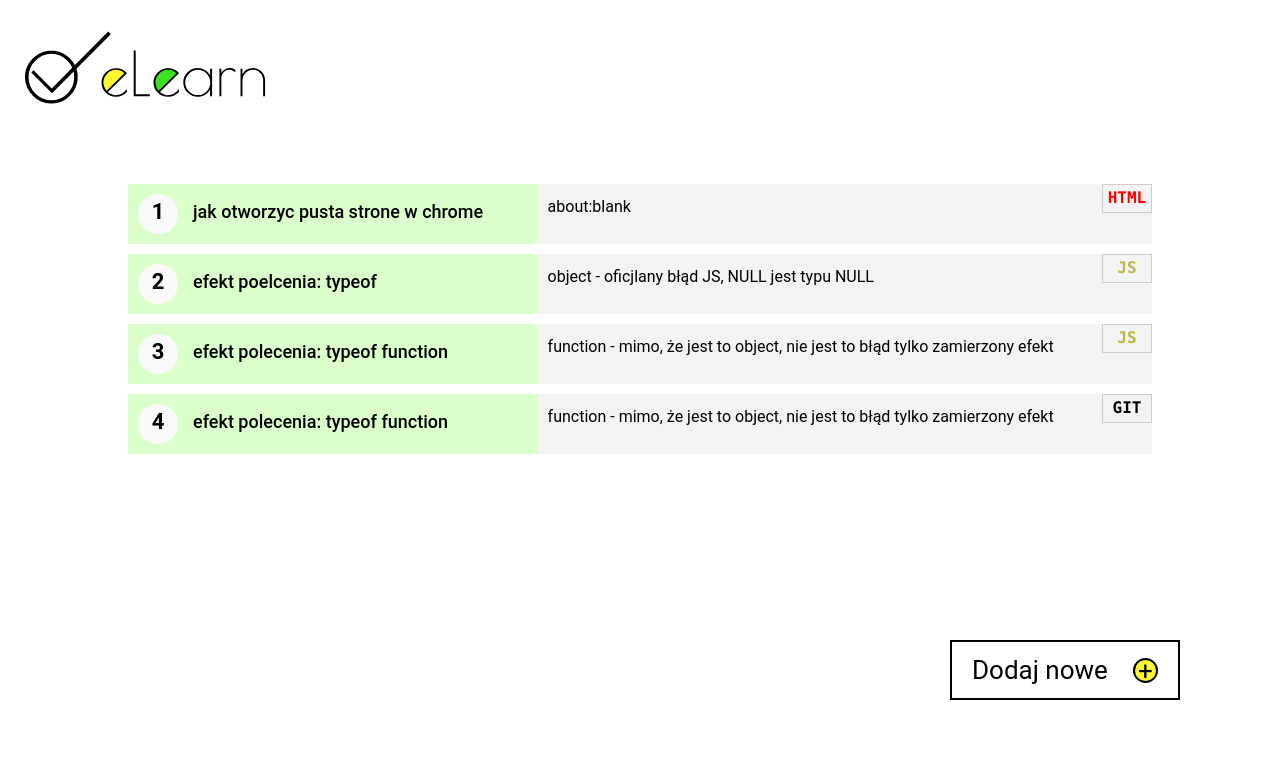
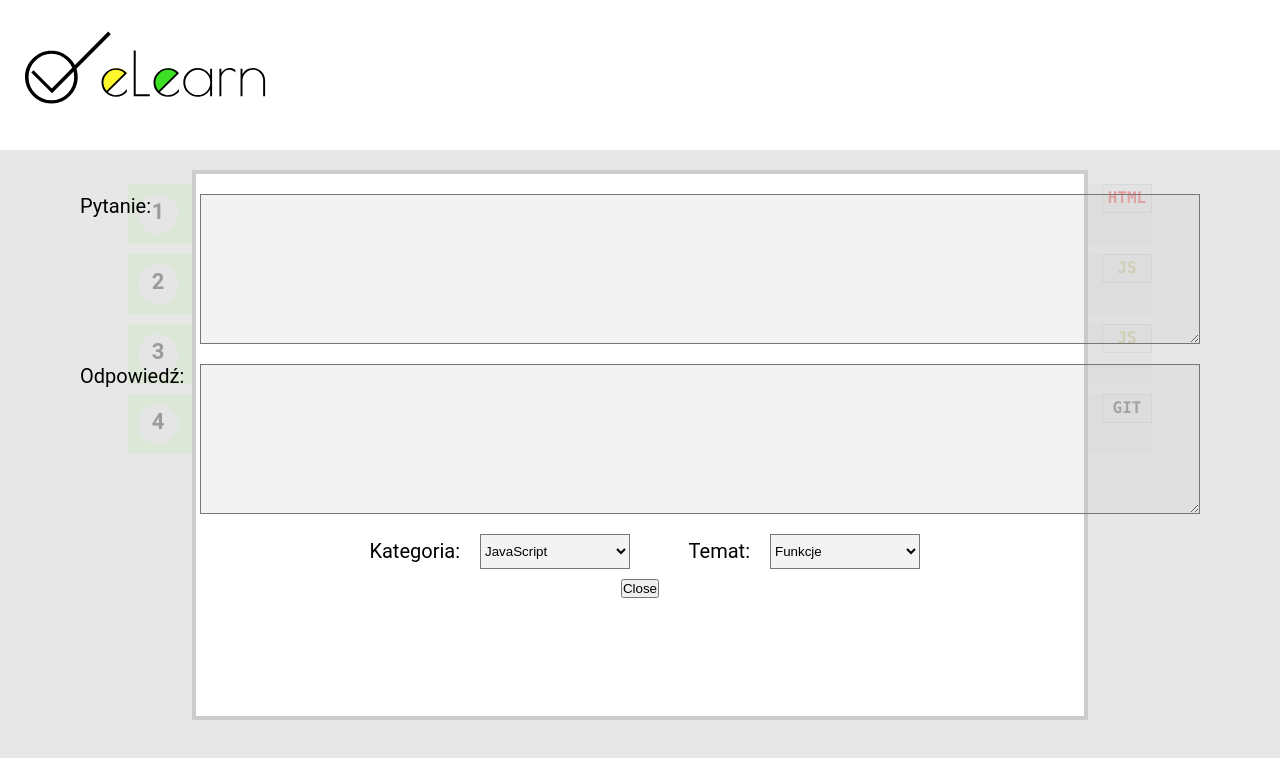
Before and after one commit to kargeb/eLearn, a React (Create React App) app: page /questions in a window 1280 px wide. Shown: the top 758 px of the page. Built offline with nearby package versions, Linux system fonts and the light colour scheme.

Commit message:
add Select fields and strories

```diff
--- a/src/components/atoms/input/Input.jsx
+++ b/src/components/atoms/input/Input.jsx
@@ -3,6 +3,7 @@ import styled from 'styled-components';
 
 const StyledWrapper = styled.div`
   display: flex;
+  margin: 10px;
 `;
 
 const StyledLabel = styled.label`
@@ -16,10 +17,11 @@ const StyledLabel = styled.label`
 const StyledInput = styled.textarea`
   width: 1000px;
   height: 150px;
+  color: black;
+  background-color: rgba(196, 196, 196, 0.2);
 
   &:focus {
-    background-color: #d2f6c1;
-    opacity: 0.5;
+    background-color: rgba(210, 246, 193, 0.5);
   }
 `;
 
--- /dev/null
+++ b/src/components/atoms/select/Select.jsx
@@ -0,0 +1,46 @@
+import React from 'react';
+import styled from 'styled-components';
+
+const StyledWrapper = styled.div`
+  display: flex;
+  margin: 10px;
+  /* background-color: blue; */
+`;
+
+const StyledLabel = styled.label`
+  width: 120px;
+  font-size: 20px;
+  font-family: Roboto;
+  font-style: normal;
+  font-weight: normal;
+  padding: 5px;
+  text-align: right;
+  padding-right: 20px;
+`;
+
+const StyledSelect = styled.select`
+  width: 150px;
+  background-color: rgba(196, 196, 196, 0.2);
+  height: 35px;
+`;
+
+const StyledOption = styled.option`
+  background-color: rgba(196, 196, 196, 0.2);
+`;
+
+const Select = ({ category, options }) => {
+  return (
+    <StyledWrapper>
+      <StyledLabel htmlFor={category}>{category}:</StyledLabel>
+      <StyledSelect id={category}>
+        {options.map(option => (
+          <StyledOption key={option} value="JS">
+            {option}
+          </StyledOption>
+        ))}
+      </StyledSelect>
+    </StyledWrapper>
+  );
+};
+
+export default Select;
--- a/src/components/organisms/NewQuestionForm/NewQuestionForm.jsx
+++ b/src/components/organisms/NewQuestionForm/NewQuestionForm.jsx
@@ -1,6 +1,7 @@
-import React from 'react';
+import React, { useState } from 'react';
 import styled from 'styled-components';
 import Input from '../../atoms/input/Input';
+import Select from '../../atoms/select/Select';
 
 const StyledBackground = styled.div`
   position: absolute;
@@ -22,21 +23,54 @@ const StyledFormWrapper = styled.div`
   left: 15%;
   width: 70%;
   bottom: 10%;
+  padding: 10px;
+  /* text-align: center; */
+  display: flex;
+  flex-direction: column;
   background-color: white;
+  align-items: center;
+  /* justify-content: center; */
   border: 4px solid #ccc;
-  filter: drop-shadow();
 `;
 
-const NewQuestionForm = ({ handleClick }) => (
+const StyledSelectsWrapper = styled.div`
+  display: flex;
+  justify-content: space-around;
+`;
+
+const NewQuestionForm = ({ handleClick }) => {
+  const [questionValue, setQuestionValue] = useState('');
+  const [answerValue, setAnswerValue] = useState('');
+
+  const categoryOptions = ['JavaScript', 'HTML', 'GIT', 'React'];
+  const topicOptions = ['Funkcje', 'Tablice', 'Hooki', 'Komendy'];
+
+  return (
     <>
       <StyledBackground />
       <StyledFormWrapper>
-      <Input />
+        <Input
+          label="Pytanie: "
+          name="questionInput"
+          gotValue={questionValue}
+          setValue={setQuestionValue}
+        />
+        <Input
+          label="Odpowiedź: "
+          name="answerInput"
+          gotValue={answerValue}
+          setValue={setAnswerValue}
+        />
+        <StyledSelectsWrapper>
+          <Select category="Kategoria" options={categoryOptions} />
+          <Select category="Temat" options={topicOptions} />
+        </StyledSelectsWrapper>
         <button onClick={handleClick} type="button">
           Close
         </button>
       </StyledFormWrapper>
     </>
   );
+};
 
 export default NewQuestionForm;
--- a/src/views/QuestionsView/QuestionsView.jsx
+++ b/src/views/QuestionsView/QuestionsView.jsx
@@ -15,7 +15,7 @@ const StyledAddQuestionButton = styled.div`
 `;
 
 const QuestionsView = () => {
-  const [state, setState] = useState(false);
+  const [state, setState] = useState(true);
 
   const handleAddQuestionButton = () => {
     setState(!state);
```
Also changed, not shown: 1 other file (tests, documents, lock files or other folders). Lines whose indentation alone changed are shown as unchanged.
